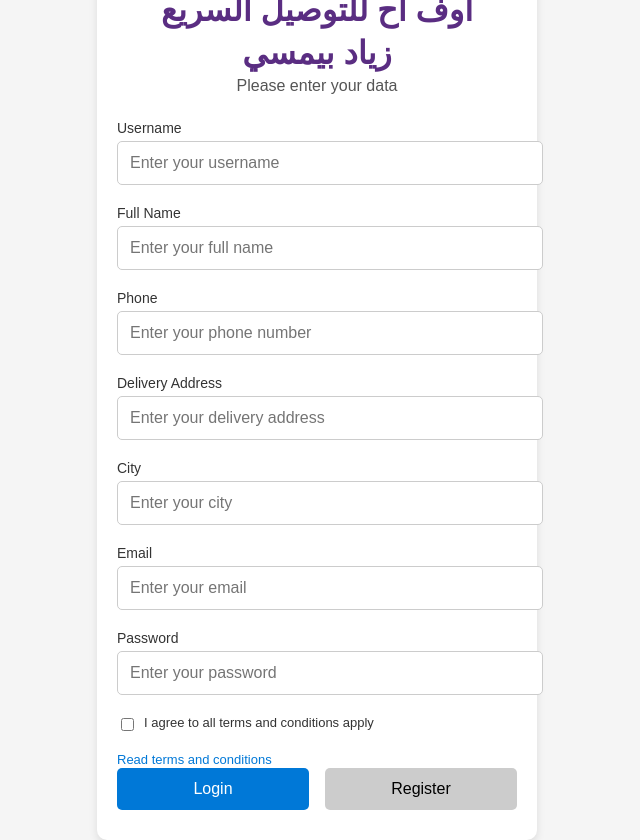
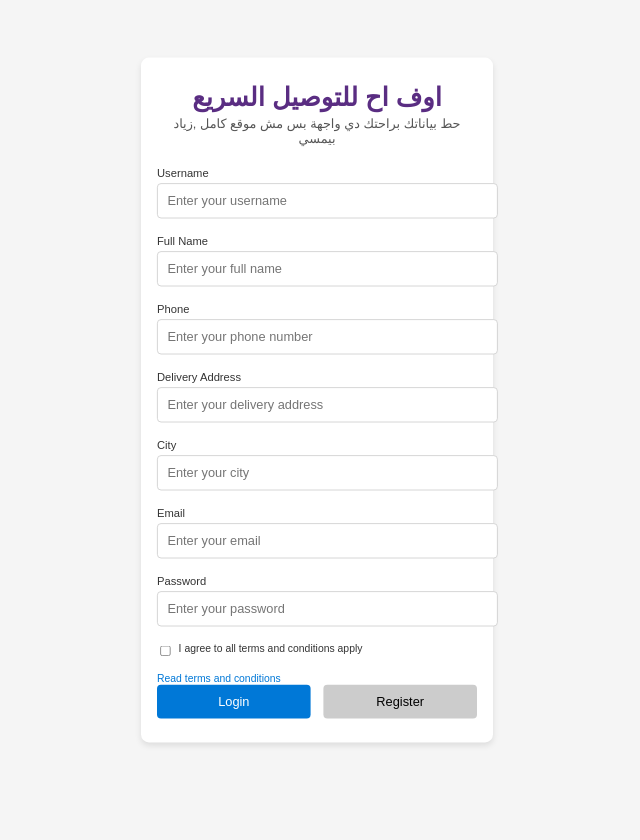
Before and after one commit to zeyad220/7, a plain HTML site: page index.html in a window 1280 px wide. Shown: the whole page, without its empty margins (323-963 px from the left). After the commit the page ends 800 px from the top, so only its background shows below. Drawn offline with Linux system fonts and the light colour scheme.

Commit message:
index.html

```diff
--- a/index.html
+++ b/index.html
@@ -23,6 +23,7 @@
             border-radius: 10px;
             box-shadow: 0 4px 8px rgba(0, 0, 0, 0.1);
             text-align: center;
+            transform: scale(0.8); /* تصغير الحجم إلى 80% */
         }
         .logo {
             font-size: 32px; /* تكبير حجم الشعار */
@@ -99,8 +100,7 @@
 <body>
     <div class="container">
         <div class="logo">اوف اح للتوصيل السريع</div>
-        <div class="logo">زياد بيمسي</div>
-        <div class="subtitle">Please enter your data</div>
+        <div class="subtitle">حط بياناتك براحتك دي واجهة بس مش موقع كامل ,زياد بيمسي</div>
         <form>
             <label for="username">Username</label>
             <input type="text" id="username" placeholder="Enter your username">
```
